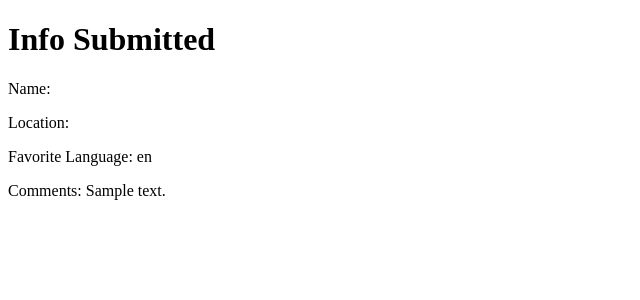
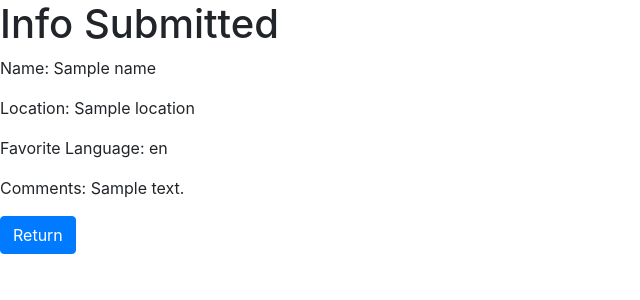
Before and after one commit to BryanLinton/Python_Dojo, a Flask app: template flask/flask_fundamentals/dojo_survey/templates/result.html in a window 1280 px wide. Shown: the top 300 px of the page, without its empty margins (0-640 px from the left). Run offline with Flask 2, Linux system fonts and the light colour scheme; the template is opened without the code that fills it: most values are stand-ins (such as "Sample title", 1, 10 or a date in 2020); some libraries are stand-ins or nearby versions.

Commit message:
finished Dojo Survey didn't have time to do the challenges

```diff
--- a/flask/flask_fundamentals/dojo_survey/templates/index.html
+++ b/flask/flask_fundamentals/dojo_survey/templates/index.html
@@ -12,10 +12,11 @@
 </head>
 
 <body>
-    <form action='/result', methods='post'>
+    <form action="/result" , method="POST">
         <div class="form-group">
             <label for="nameInput">Your Name</label>
-            <input type="text" name="name" class="form-control" id="exampleFormControlInput1" placeholder="John Doe">
+            <input type="text" name="full_name" class="form-control" id="exampleFormControlInput1"
+                placeholder="John Doe">
         </div>
         <div class="form-group">
             <label for="schoolLocation">Dojo Location</label>
--- a/flask/flask_fundamentals/dojo_survey/templates/result.html
+++ b/flask/flask_fundamentals/dojo_survey/templates/result.html
@@ -4,13 +4,15 @@
     <meta charset="UTF-8">
     <meta name="viewport" content="width=device-width, initial-scale=1.0">
     <meta http-equiv="X-UA-Compatible" content="ie=edge">
+    <link rel="stylesheet" href="https://stackpath.bootstrapcdn.com/bootstrap/4.3.1/css/bootstrap.min.css" integrity="sha384-ggOyR0iXCbMQv3Xipma34MD+dH/1fQ784/j6cY/iJTQUOhcWr7x9JvoRxT2MZw1T" crossorigin="anonymous">
     <title>Survey Results</title>
 </head>
 <body>
     <h1>Info Submitted</h1>
-    <p>Name: {{ name_from_form }}</p>
-    <p>Location: {{ location_from_form }}</p>
-    <p>Favorite Language: {{ favorite_language }}</p>
-    <p>Comments: {{ comments }}</p>
+    <p>Name: {{ name }}</p>
+    <p>Location: {{ location }}</p>
+    <p>Favorite Language: {{ language }}</p>
+    <p>Comments: {{ comment }}</p>
+    <a class="btn btn-primary" href="/" role="button">Return</a>
 </body>
 </html>
```
Also changed, not shown: flask/flask_fundamentals/dojo_survey/server.py (+4 -4 lines).
